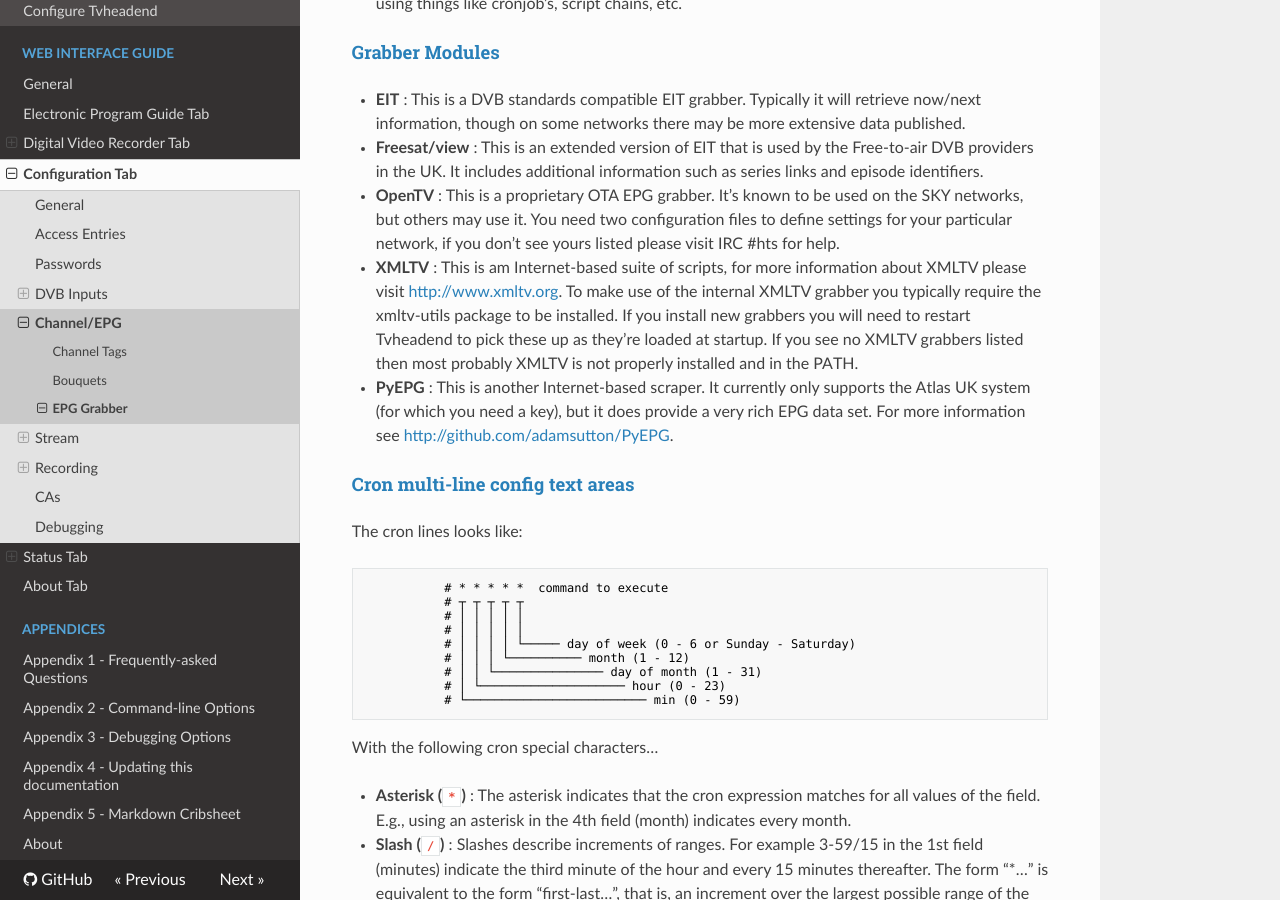
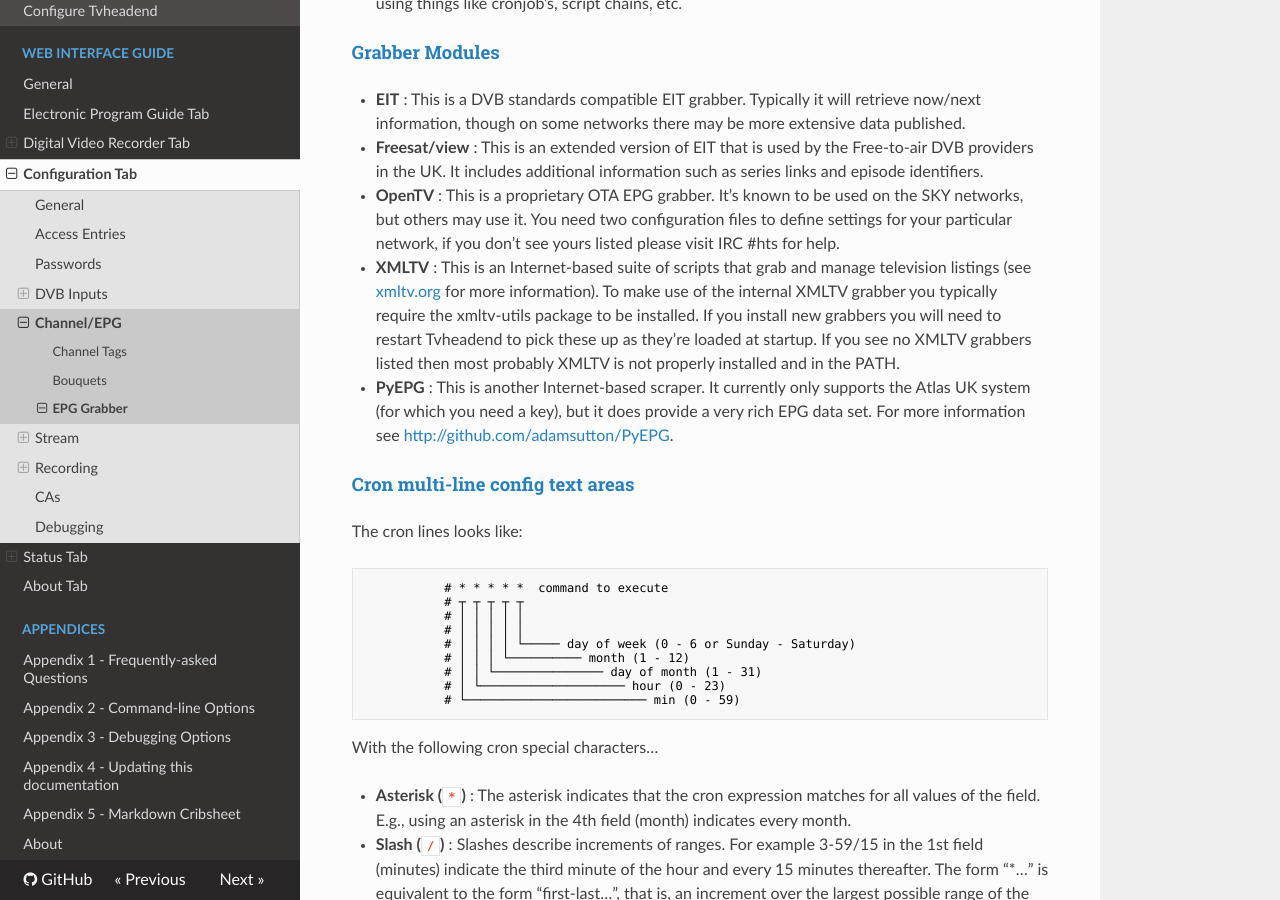
Before and after one commit to tvheadend/tvheadend-documentation, an MkDocs documentation site: the page built from docs/webui/config_epggrab.md, in a window 1280 px wide and 900 px high, scrolled down 841 px. Built offline with MkDocs 1.6.1, drawn with Linux system fonts in a browser that asks for light colours; nearby versions of some CDN libraries; old or Windows-style settings are respelled for this version of MkDocs.

Commit message:
Correct typo

```diff
--- a/docs/webui/config_epggrab.md
+++ b/docs/webui/config_epggrab.md
@@ -58,9 +58,9 @@
   if you don’t see yours listed please visit IRC \#hts for help.
 
 * **XMLTV**
-: This is am Internet-based suite of scripts, for more
-  information about XMLTV please visit <http://www.xmltv.org>. To make
-  use of the internal XMLTV grabber you typically require the
+: This is an Internet-based suite of scripts that grab and manage television
+  listings (see [xmltv.org](http://www.xmltv.org) for more information).
+  To make use of the internal XMLTV grabber you typically require the
   xmltv-utils package to be installed. If you install new grabbers you
   will need to restart Tvheadend to pick these up as they’re loaded at
   startup. If you see no XMLTV grabbers listed then most probably
```
